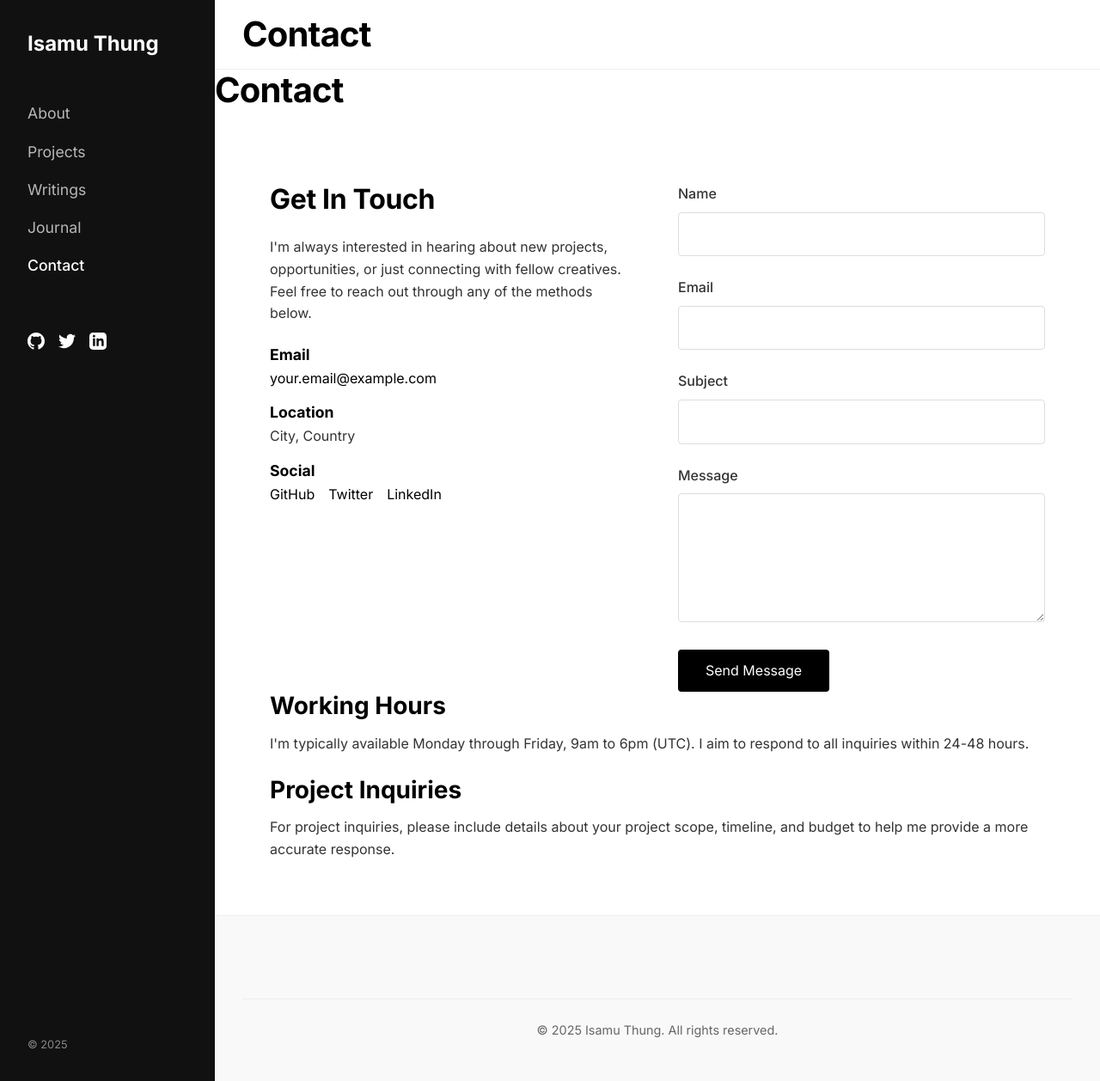
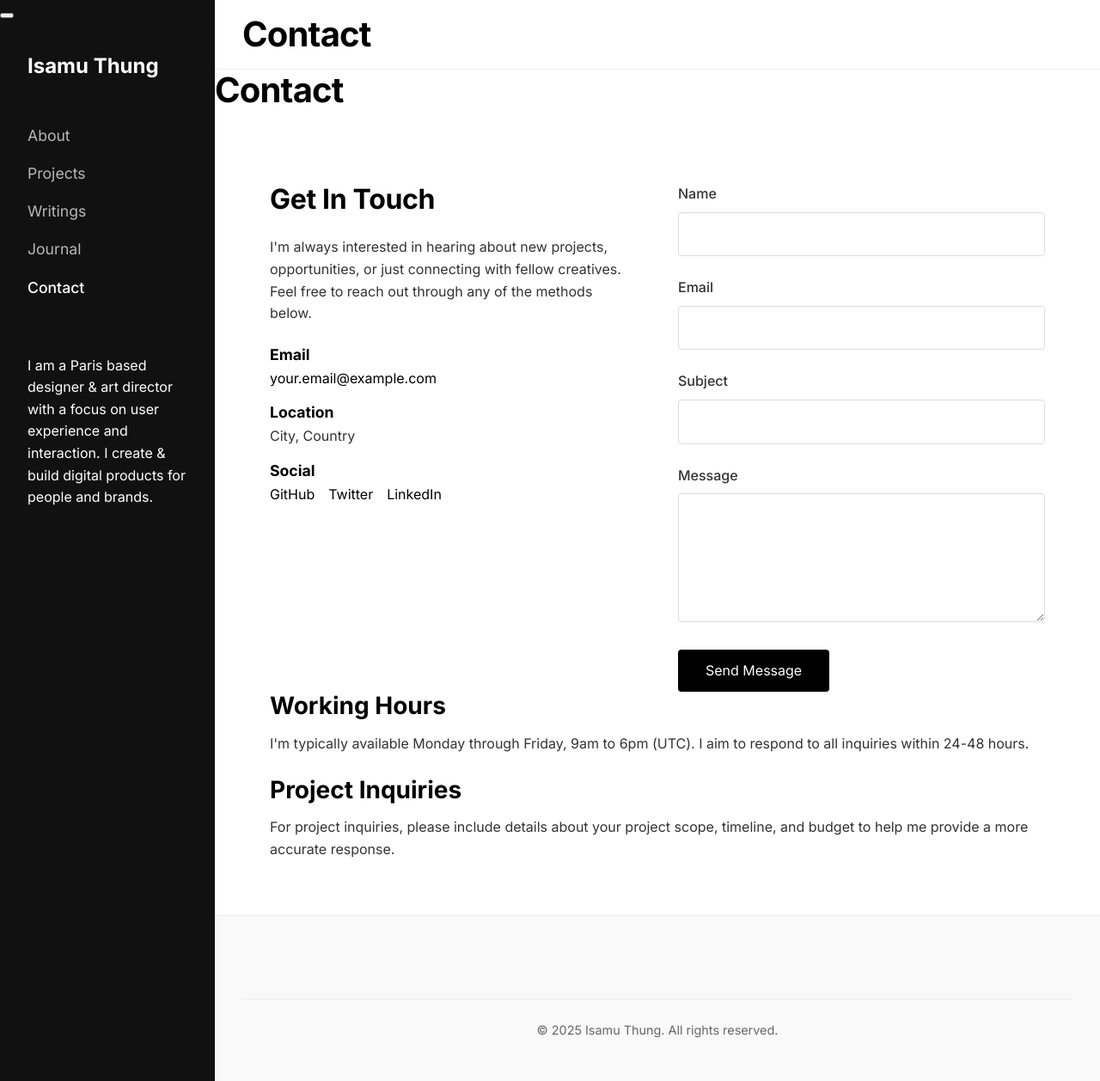
Before and after one commit to Firecracker280/Isamu, a Jekyll site: the page built from contact.md, in a window 1280 px wide and 1258 px high. Shown: the whole window at 86% size. Built offline with Jekyll 4.4.1, drawn with Linux system fonts in a browser that asks for light colours.

Commit message:
Update sidebar.html

```diff
--- a/_includes/sidebar.html
+++ b/_includes/sidebar.html
@@ -1,20 +1,16 @@
 <!--
 sidebar.html
 This file contains the sidebar navigation that appears on the left side of each page.
-It's included in the default layout and provides the main site navigation.
-
-This file controls:
-1. Site identity (logo/name)
-2. Main navigation menu
-3. Social links
-4. Any other sidebar elements
-
-The sidebar is designed to be:
-- Always visible on desktop (fixed position)
-- Hidden by default on mobile, toggled with the menu button
+It's designed to be a collapsible sidebar with a hamburger menu.
 -->
 
 <aside class="site-sidebar">
+  <button class="hamburger-toggle">
+    <span class="hamburger-bar"></span>
+    <span class="hamburger-bar"></span>
+    <span class="hamburger-bar"></span>
+  </button>
+
   <div class="sidebar-container">
     <!--
     Site identity section with logo/name.
@@ -53,45 +40,14 @@ The sidebar is designed to be:
     </nav>
 
     <!--
-    Social links section.
-    These links are pulled from the site configuration.
+    Additional content for the sidebar
+    This can include a brief description or other information
     -->
-    <div class="sidebar-social">
-      <ul class="social-links">
-        {% if site.github_username %}
-        <li>
-          <a href="https://github.com/{{ site.github_username }}" target="_blank" rel="noopener" aria-label="GitHub">
-            <span class="social-icon github-icon"></span>
-          </a>
-        </li>
-        {% endif %}
-
-        {% if site.twitter_username %}
-        <li>
-          <a href="https://twitter.com/{{ site.twitter_username }}" target="_blank" rel="noopener" aria-label="Twitter">
-            <span class="social-icon twitter-icon"></span>
-          </a>
-        </li>
-        {% endif %}
-
-        {% if site.linkedin_username %}
-        <li>
-          <a href="https://linkedin.com/in/{{ site.linkedin_username }}" target="_blank" rel="noopener" aria-label="LinkedIn">
-            <span class="social-icon linkedin-icon"></span>
-          </a>
-        </li>
-        {% endif %}
-
-        <!-- Add more social platforms as needed -->
-      </ul>
-    </div>
-
-    <!--
-    Additional sidebar elements can be added here.
-    For example, a brief bio, contact info, or copyright notice.
-    -->
-    <div class="sidebar-footer">
-      <p class="copyright">&copy; {{ site.time | date: '%Y' }}</p>
+    <div class="sidebar-content">
+      <p class="sidebar-description">
+        I am a Paris based designer & art director with a focus on user experience and interaction.
+        I create & build digital products for people and brands.
+      </p>
     </div>
   </div>
 </aside>
```
Also changed, not shown: other parts of _includes/sidebar.html (+0 -9 lines).
